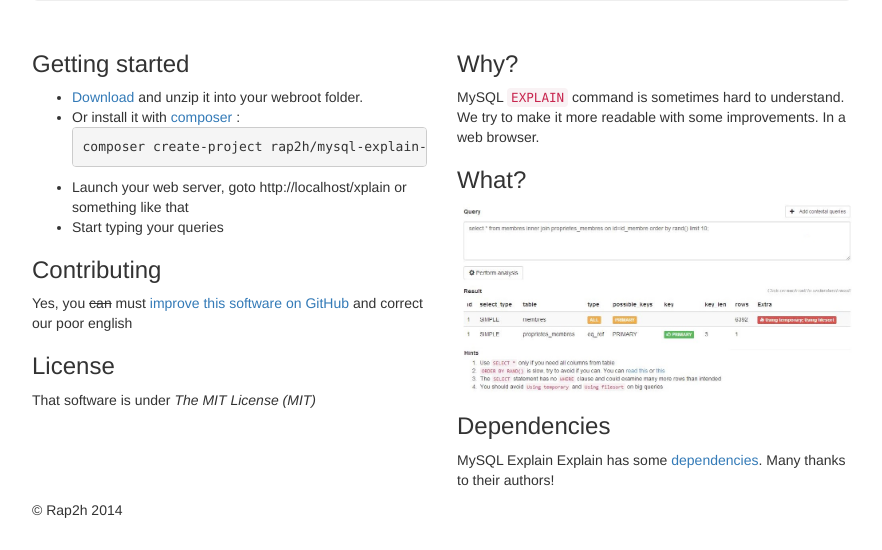
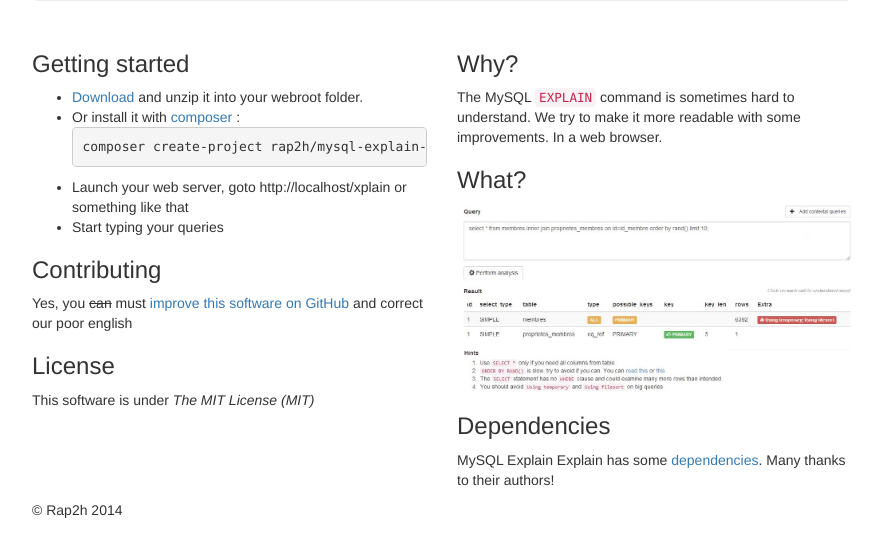
Before and after one commit to rap2hpoutre/mysql-xplain-xplain-website, a PHP site: page /xplain/ in a window 1280 px wide. Shown: the part 399-949 px from the top of the page, without its empty margins (198-1080 px from the left). Run offline with PHP 8.4, Linux system fonts and the light colour scheme; some libraries are stand-ins or nearby versions.

Commit message:
Updated English and links :)

```diff
--- a/index.php
+++ b/index.php
@@ -48,7 +48,7 @@
 					<h3>Getting started</h3>
 					<ul>
 						<li>
-							<a href="https://github.com/rap2hpoutre/mysql-xplain-xplain/releases/download/v0.1.0/rap2h-mysql-explain-explain-1.0.0.zip">Download</a> and unzip it into your webroot folder.
+							<a href="https://github.com/rap2hpoutre/mysql-xplain-xplain/releases/download/v0.2.0/rap2h-mysql-explain-explain-0.2.0.zip">Download</a> and unzip it into your webroot folder.
 						</li>
 						<li>
 							Or install it with <a href="https://getcomposer.org/" target="_blank">composer</a> : <pre>composer create-project rap2h/mysql-explain-explain --prefer-dist</pre>
@@ -65,14 +65,14 @@
 					<h3>Contributing</h3>
 					<p>Yes, you <s>can</s> must <a target="_blank" href="https://github.com/rap2hpoutre/mysql-xplain-xplain/">improve this software on GitHub</a> and correct our poor english</p>
 					<h3>License</h3>
-					<p>That software is under <i>The MIT License (MIT)</i></p>
+					<p>This software is under <i>The MIT License (MIT)</i></p>
 				</div>
 
 
 
 				<div class="col-lg-6">
 					<h3>Why?</h3>
-					<p>MySQL <code>EXPLAIN</code> command is sometimes hard to understand. We try to make it more readable with some improvements. In a web browser.</p>
+					<p>The MySQL <code>EXPLAIN</code> command is sometimes hard to understand. We try to make it more readable with some improvements. In a web browser.</p>
 					<h3>What?</h3>
 					<a href="./screen.jpg" ><img src="./screen.jpg" class="img-responsive img-rounded" alt="screenshot"></a>
 					<h3>Dependencies</h3>
@@ -88,6 +88,5 @@
 			</div>
 
 		</div>
-		<script src="//netdna.bootstrapcdn.com/bootstrap/3.0.3/js/bootstrap.min.js"></script>
 	</body>
 </html>
```
